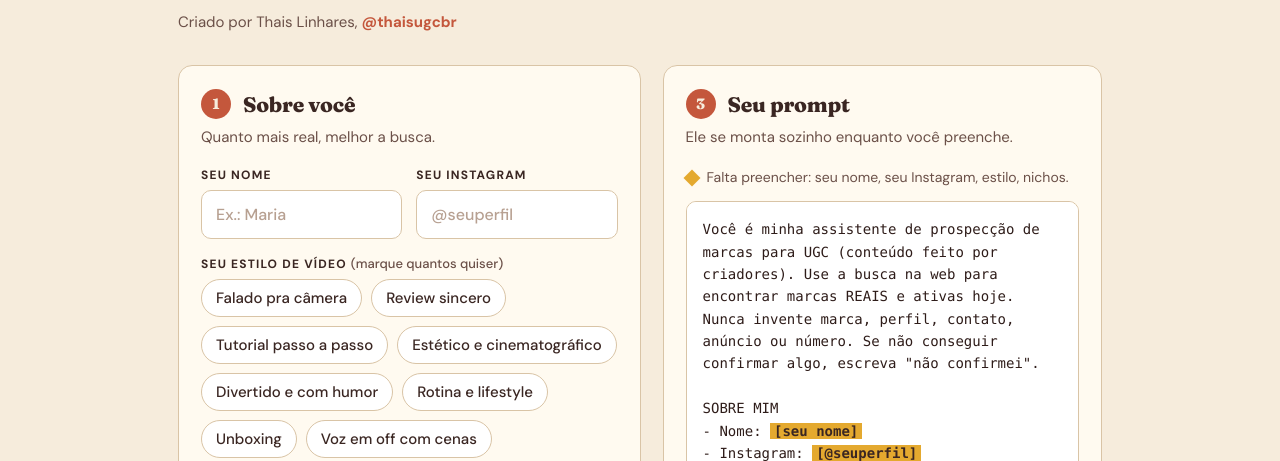
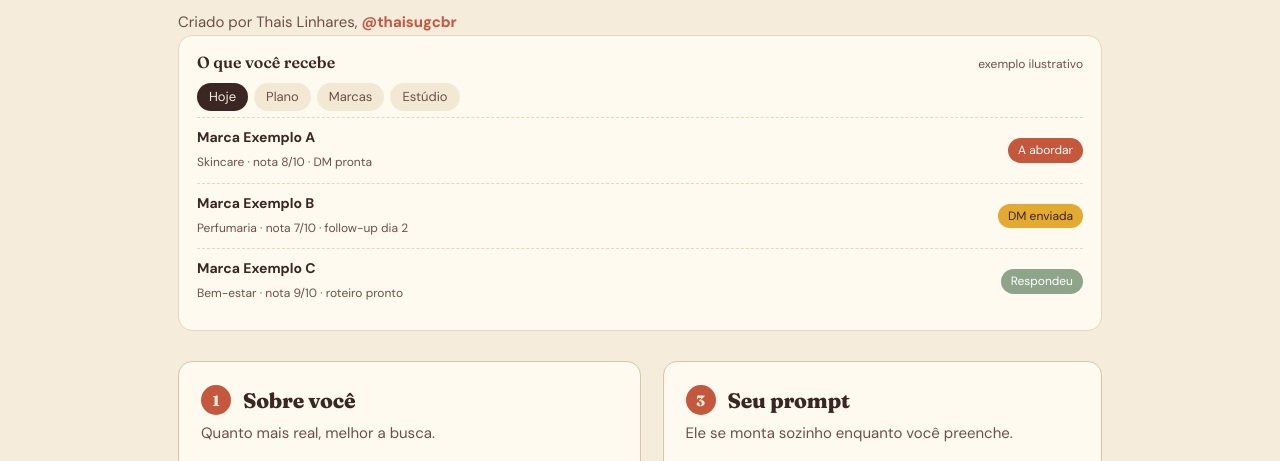
Before and after one commit to thaislinhares21/portfoliougc, a plain HTML site: page prospeccao/index.html in a window 1280 px wide. Shown: the part 282-743 px from the top of the page. Drawn offline with Linux system fonts and the light colour scheme; no server answers.

Commit message:
Exemplo do painel, prévia de link e título do topo no celular

```diff
--- a/prospeccao/index.html
+++ b/prospeccao/index.html
@@ -5,6 +5,11 @@
 <meta name="viewport" content="width=device-width,initial-scale=1,viewport-fit=cover">
 <title>Painel de Prospecção UGC | Thais Linhares</title>
 <meta name="description" content="Preencha seus dados e receba o prompt pronto para o Claude encontrar marcas que combinam com o seu estilo, inclusive marcas locais.">
+<meta property="og:type" content="website">
+<meta property="og:title" content="Painel de Prospecção UGC | Thais Linhares">
+<meta property="og:description" content="Preencha seus dados e receba o prompt pronto para o Claude encontrar marcas que combinam com o seu estilo, inclusive marcas locais.">
+<meta property="og:url" content="https://thaislinhares.com.br/prospeccao/">
+<meta name="twitter:card" content="summary">
 <link rel="preconnect" href="https://fonts.googleapis.com">
 <link rel="preconnect" href="https://fonts.gstatic.com" crossorigin>
 <link rel="stylesheet" href="https://fonts.googleapis.com/css2?family=Fraunces:ital,opsz,wght@0,9..144,600;0,9..144,800;1,9..144,600&family=DM+Sans:wght@400;500;600;700&display=swap">
@@ -152,6 +157,21 @@ input[type=text],select,textarea{border:1px solid #d9c4a6;border-radius:10px}
 @media (max-width:520px){.board{width:72px;max-width:72px}.board .pc{font-size:16px}}
 .free{margin-top:18px;padding:14px 16px;border:1px dashed #d9c4a6;border-radius:10px;font-size:14px;line-height:1.5;color:var(--cocoa2)}
 .free b{color:var(--cocoa)}
+
+@media (max-width:420px){.top b{font-size:15px;gap:6px}.top b i{font-size:18px}.top .btn{padding:8px 12px;font-size:13px}}
+.peek{margin:0 0 22px;padding:16px 18px;background:var(--paper);border:1px solid #e5d6bd;border-radius:14px}
+.peek-h{display:flex;justify-content:space-between;align-items:baseline;gap:10px;margin-bottom:10px}
+.peek-h b{font:600 16px var(--display);color:var(--cocoa)}
+.peek-h span{font-size:12px;color:var(--cocoa2)}
+.peek-tabs{display:flex;gap:6px;margin-bottom:6px;flex-wrap:wrap}
+.peek-tabs span{padding:4px 12px;border-radius:99px;font-size:13px;background:#f3e8d4;color:var(--cocoa2)}
+.peek-tabs .on{background:var(--cocoa);color:var(--cream)}
+.peek-row{display:flex;justify-content:space-between;align-items:center;gap:10px;padding:9px 0;border-top:1px dashed #e5d6bd}
+.peek-row:first-of-type{margin-top:6px}
+.peek-row b{display:block;font-size:14px;color:var(--cocoa)}
+.peek-row small{font-size:12px;color:var(--cocoa2)}
+.peek-row em{font-style:normal;font-size:12px;padding:3px 10px;border-radius:99px;white-space:nowrap;color:#fff}
+.peek .s1{background:var(--terra)}.peek .s2{background:var(--sage)}.peek .s3{background:var(--mustard);color:var(--cocoa)}
 </style>
 </head>
 <body>
@@ -171,6 +191,15 @@ input[type=text],select,textarea{border:1px solid #d9c4a6;border-radius:10px}
     </div>
   </div>
 </header>
+
+<div class="peek" role="img" aria-label="Exemplo ilustrativo do painel que você recebe">
+  <div class="peek-h"><b>O que você recebe</b><span>exemplo ilustrativo</span></div>
+  <div class="peek-tabs"><span class="on">Hoje</span><span>Plano</span><span>Marcas</span><span>Estúdio</span></div>
+  <div class="peek-row"><div><b>Marca Exemplo A</b><small>Skincare · nota 8/10 · DM pronta</small></div><em class="s1">A abordar</em></div>
+  <div class="peek-row"><div><b>Marca Exemplo B</b><small>Perfumaria · nota 7/10 · follow-up dia 2</small></div><em class="s3">DM enviada</em></div>
+  <div class="peek-row"><div><b>Marca Exemplo C</b><small>Bem-estar · nota 9/10 · roteiro pronto</small></div><em class="s2">Respondeu</em></div>
+</div>
+
 
 <div class="cols">
 
```
